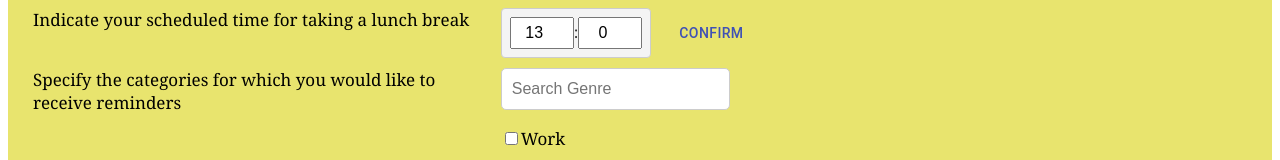
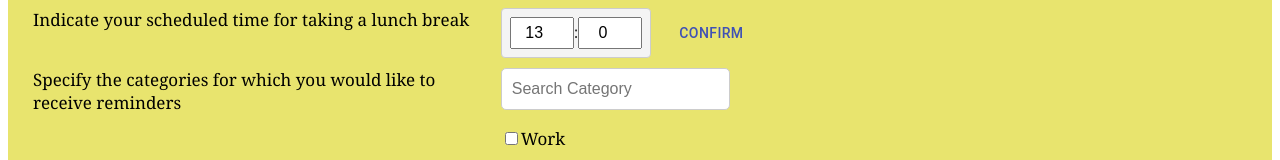
Before and after one commit to humerasharief/Worklife-balance-app-9-aug, a React (Create React App) app: page /home in a window 1280 px wide. Shown: the part 199-359 px from the top of the page. Built offline with nearby package versions, Linux system fonts and the light colour scheme.

Commit message:
Updated the name

```diff
--- a/src/components/CustomNotify/CustomNotify.js
+++ b/src/components/CustomNotify/CustomNotify.js
@@ -130,7 +130,7 @@ function CustomNotify(props) {
         <div className="flex-item-2">
           <input  className='styled-input '
             type="text"
-            placeholder="Search Genre"
+            placeholder="Search Category"
             value={filter}
             onChange={handleFilterChange}
           />
```
